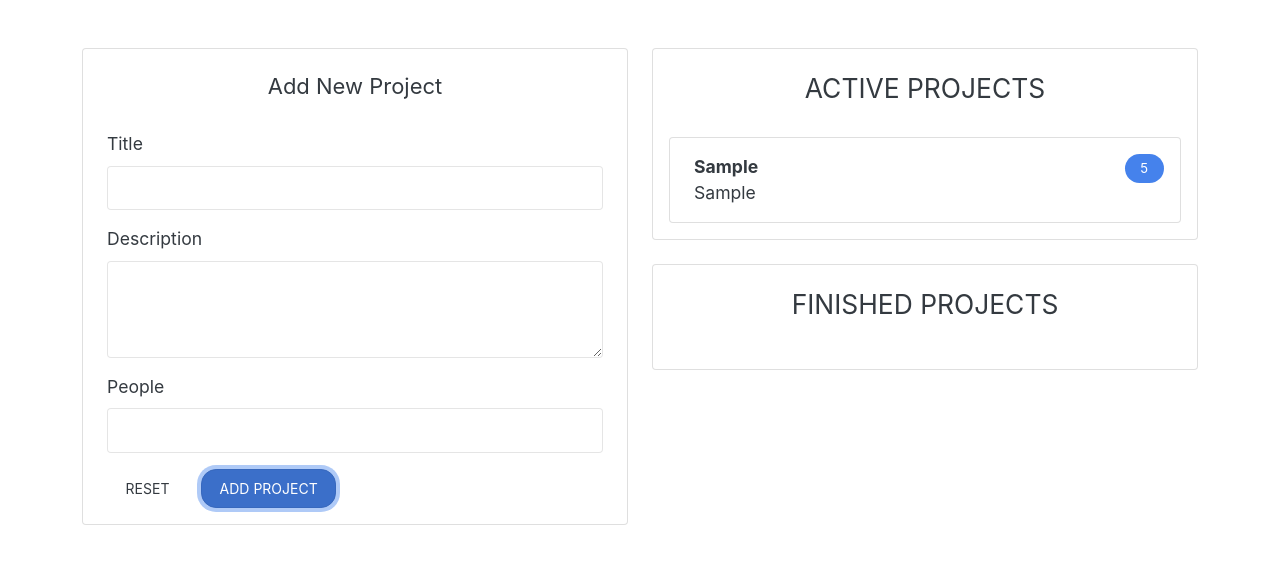
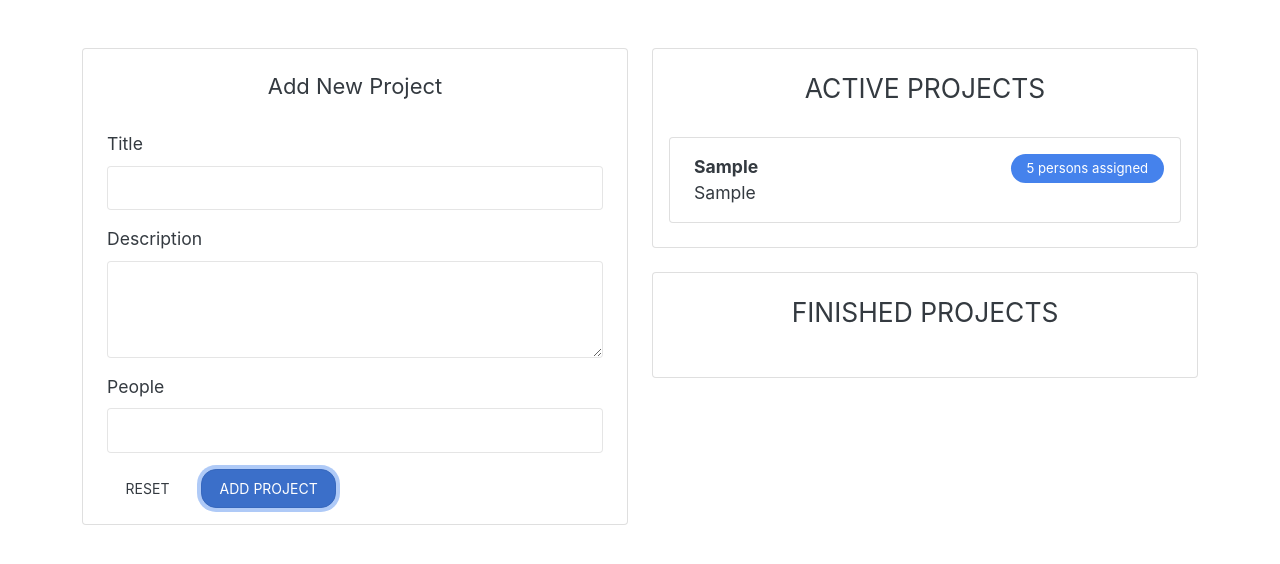
Before and after one commit to MuhammadAkbar11/simple-project-management, a website with bundled scripts: page index.html in a window 1280 px wide. Both pictures are taken after typing "Sample", "Sample", "5" into the empty fields and a click on the button "ADD PROJECT". Built offline with nearby package versions, Linux system fonts and the light colour scheme.

Commit message:
Section 9 - Using a Getter

```diff
--- a/index.html
+++ b/index.html
@@ -13,7 +13,6 @@
 </head>
 
 <body>
-
   <template id="project-container">
     <div class="container">
       <div class="row mt-5">
@@ -53,8 +52,8 @@
     </div>
   </template>
   <template id="single-project">
-    <div class="col-12">
-      <div class="card" id="project-${prjItem.id}">
+    <div class="col-12 ">
+      <div class="card mb-2" id="project-${prjItem.id}">
         <div class="card-body d-flex justify-content-between align-items-start">
           <div class="ms-2 me-auto">
             <div class="fw-bold" id="subheading"></div>
--- a/src/app.ts
+++ b/src/app.ts
@@ -29,7 +29,6 @@ class ProjectState extends State<Project> {
 
   private constructor() {
     super();
-    console.log(this.projects, "project state");
   }
 
   static getInstance() {
@@ -43,7 +42,7 @@ class ProjectState extends State<Project> {
 
   addProject(title: string, description: string, numOfPeople: number) {
     const newProject = new Project(
-      Date.now().toString(),
+      (this.projects.length + 1).toString(),
       title,
       description,
       numOfPeople,
@@ -182,6 +181,14 @@ class ProjectContainer extends Component<HTMLDivElement, HTMLDivElement> {
 class ProjectItem extends Component<HTMLDivElement, HTMLElement> {
   private project: Project;
 
+  get persons() {
+    if (this.project.people === 1) {
+      return "1 person";
+    } else {
+      return `${this.project.people} persons`;
+    }
+  }
+
   constructor(hostId: string, project: Project) {
     super({
       templateId: "single-project",
@@ -199,8 +206,9 @@ class ProjectItem extends Component<HTMLDivElement, HTMLElement> {
     this.element.querySelector("#subheading")!.textContent = this.project.title;
     this.element.querySelector("#content")!.textContent =
       this.project.description;
-    this.element.querySelector("#badge-people")!.textContent =
-      this.project.people.toString();
+    this.element.querySelector(
+      "#badge-people"
+    )!.textContent = `${this.persons} assigned`;
   }
 }
 
@@ -216,21 +224,23 @@ class ProjectList extends Component<HTMLDivElement, HTMLElement> {
     });
     this.type = type;
     this.assignedProjects = [];
+
     this.configure();
     this.render();
   }
 
   renderProjects() {
-    const listEl = document.getElementById(
-      `${this.type}-projects-list`
+    const listProjectRow = this.element.querySelector(
+      `#${this.type}-projects-list`
     )! as HTMLUListElement;
+    listProjectRow.innerHTML = "";
+
     for (const prjItem of this.assignedProjects) {
-      new ProjectItem(listEl.id, prjItem);
+      new ProjectItem(listProjectRow.id, prjItem);
     }
   }
 
   configure() {
-    console.log("configure");
     projectState.addListener((projects: Project[]) => {
       const relevantProjects = projects.filter(prj => {
         if (this.type === "active") {
@@ -239,6 +249,7 @@ class ProjectList extends Component<HTMLDivElement, HTMLElement> {
         return prj.status === ProjectStatus.Finished;
       });
       this.assignedProjects = relevantProjects;
+
       this.renderProjects();
     });
   }
```
